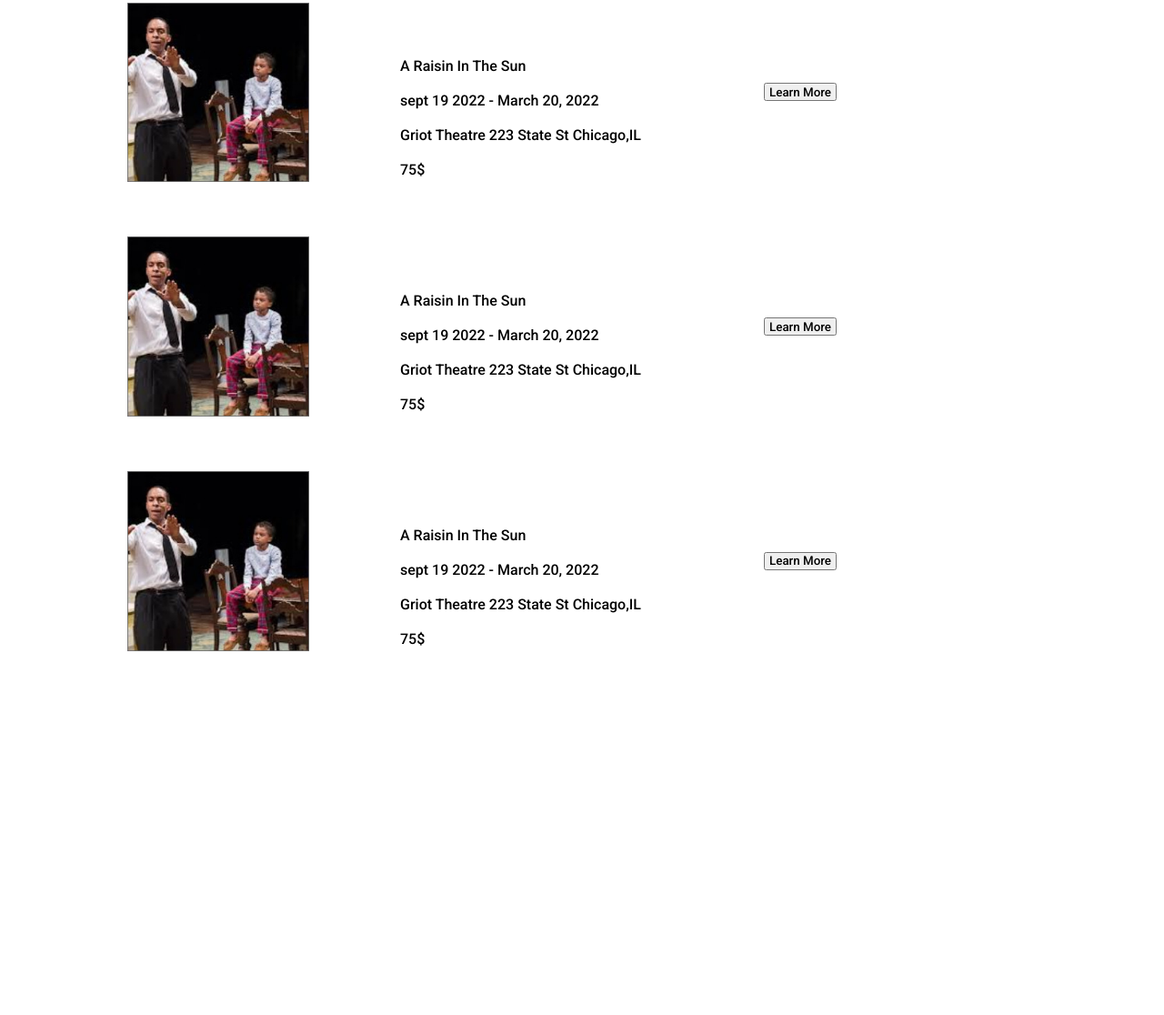
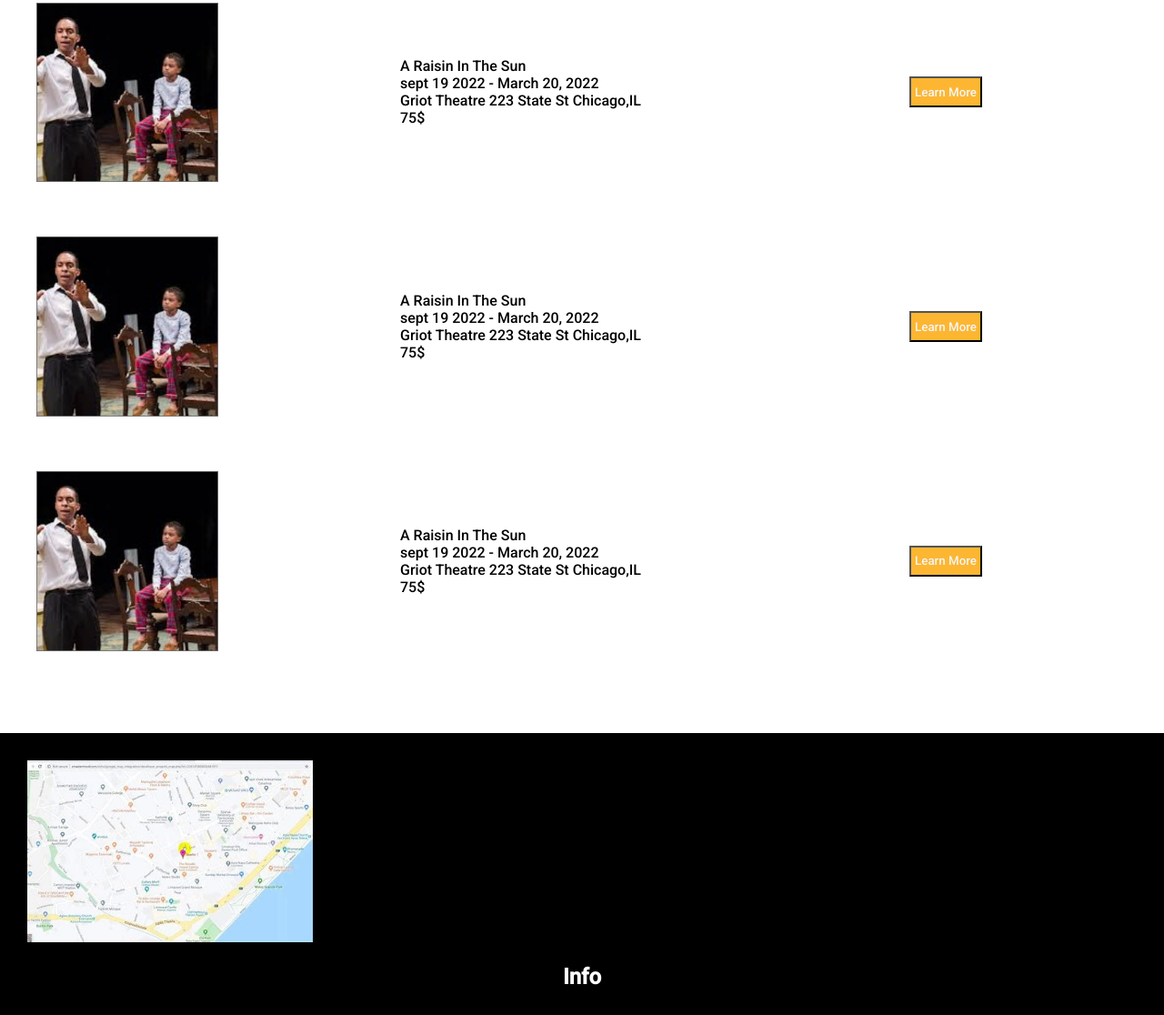
Before and after one commit to gnardaar/Griot_Theatre, a plain HTML site: page index.html in a window 1280 px wide. Shown: the part 1283-2399 px from the top of the page at 91% size. Before the commit the page ends 2108 px from the top, so only its background shows below. Drawn offline with Linux system fonts and the light colour scheme.

Commit message:
now adding the footer and displaying all the menu items

```diff
--- a/css/styles.css
+++ b/css/styles.css
@@ -94,28 +94,61 @@ h1 {
     grid-template-columns: repeat(3, 400px);
     justify-content: center;
     align-items: center;
-    box-sizing: border-box;
     padding: 30px;
-
 }
 
 .event-image {
     width: 200px;
     display: flex;
-    padding: 0px 25%;
+    justify-self: start;
+
 
 }
 
-.event-info {
-    display: grid;
-    grid-template-rows: repeat(4, 50%);
+.event-info>div {
+    display: flex;
+flex-direction: column;
+justify-content: flex-start;
+
 }
 
 .button {
     display: flex;
+    align-items: center;
     justify-content: center;
-    align-items: center;
     height: 20px;
     width: 80px;
     white-space: nowrap;
+    background-color: rgb(252, 182, 50);
+    color: whitesmoke;
+    padding: 15px;
+
 }
+
+.info-button-container{
+    display: flex;
+    justify-content: center;
+}
+
+footer{
+    padding: 30px;
+    display: grid;
+    grid-template-columns: repeat(4,100%);
+    background-color: black;
+    height: 250px;
+}
+
+.menu-items{
+    display: flex;
+justify-content: center;
+align-items: center;
+}
+
+.map img{
+    height: 200px;
+
+}
+
+.menu-info{
+    color: white;
+}
--- a/index.html
+++ b/index.html
@@ -51,7 +51,10 @@
                     <div class="cost">75$
                     </div>
                 </div>
-                <button class="event-info button">Learn More</button>
+                <div class="info-button-container">
+                    <button class="event-info button">Learn More</button>
+                </div>
+
             </div>
         </div>
 
@@ -68,7 +71,9 @@
                     <div class="cost">75$
                     </div>
                 </div>
-                <button class="event-info button">Learn More</button>
+                <div class="info-button-container">
+                    <button class="event-info button">Learn More</button>
+                </div>
             </div>
         </div>
 
@@ -84,7 +89,9 @@
                     <div class="cost">75$
                     </div>
                 </div>
-                <button class="event-info button">Learn More</button>
+                <div class="info-button-container">
+                    <button class="event-info button">Learn More</button>
+                </div>
             </div>
         </span>
 
@@ -100,15 +107,21 @@
                     <div class="cost">75$
                     </div>
                 </div>
-                <button class="event-info button">Learn More</button>
+                <div class="info-button-container">
+                    <button class="event-info button">Learn More</button>
+                </div>
             </div>
         </div>
     </section>
     <footer>
         <div class="menu-container">
-            <div class="menu-items">
-                <div class="map">
-                    <img src="" alt="">
+            <div class="map">
+                <a href="https://www.google.com/maps"><img src="/images/map.jpeg" alt="">
+                    <div class="menu-items">
+                    </a>
+                    <div class="menu-info">
+                        <h2>Info</h2>
+                </div>
                 </div>
             </div>
         </div>
```
Also changed, not shown: images/map.jpeg (added).
